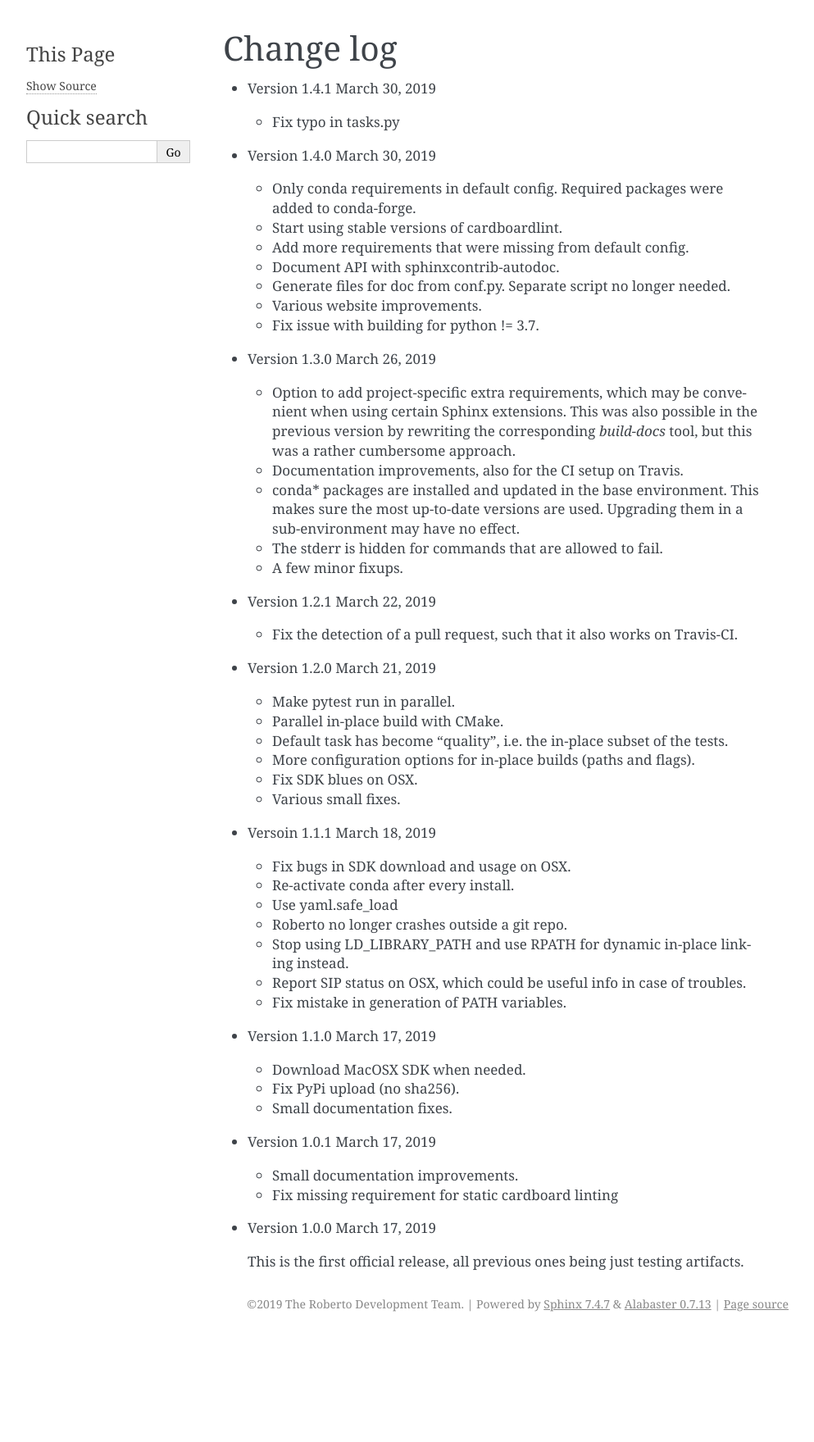
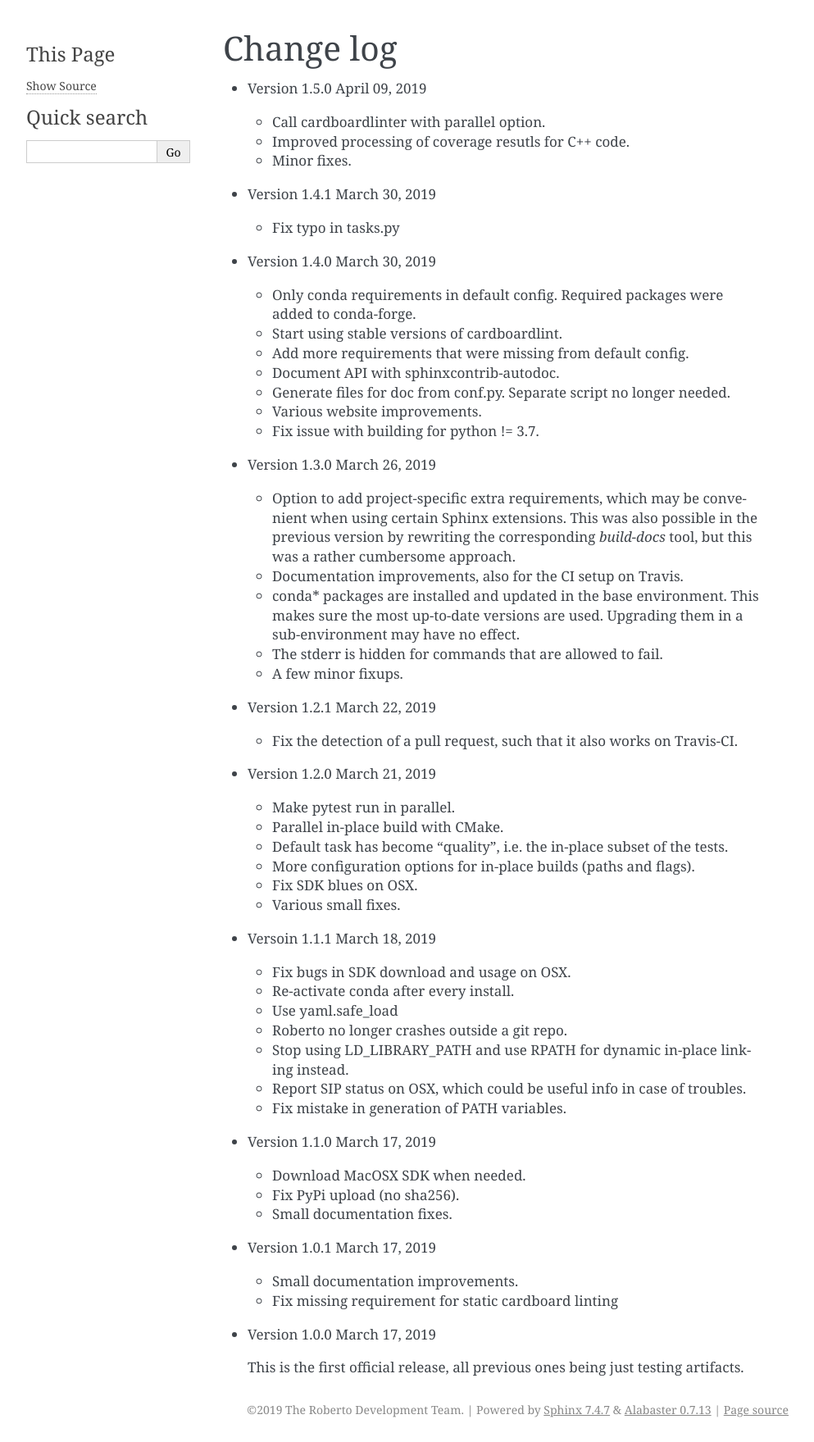
Before and after one commit to theochem/roberto, a Sphinx documentation site: the page built from doc/changelog.rst, in a window 1280 px wide. Shown: the whole page at 82% size, without its empty margins (148-1141 px from the left). Built offline with Sphinx 7.4.7, drawn with Linux system fonts in a browser that asks for light colours; pages that are not in the unit, such as notebooks, are missing from menus; the version number could not be read and is left out; before the commit the page ends 1630 px from its top, so only the background shows below that.

```diff
--- a/doc/changelog.rst
+++ b/doc/changelog.rst
@@ -2,6 +2,12 @@
 
 Change log
 ##########
+
+- Version 1.5.0 April 09, 2019
+
+  - Call cardboardlinter with parallel option.
+  - Improved processing of coverage resutls for C++ code.
+  - Minor fixes.
 
 - Version 1.4.1 March 30, 2019
 
```
